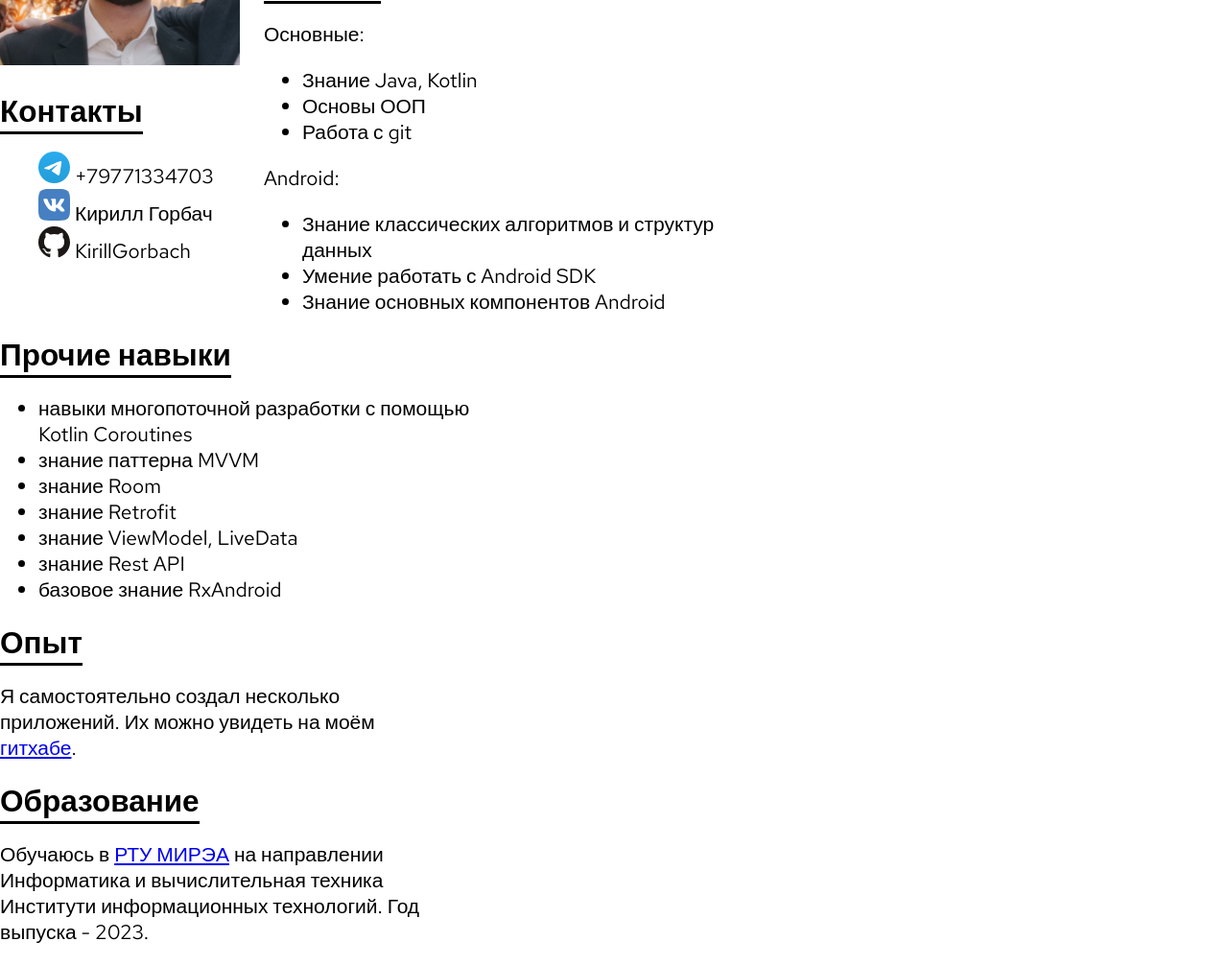
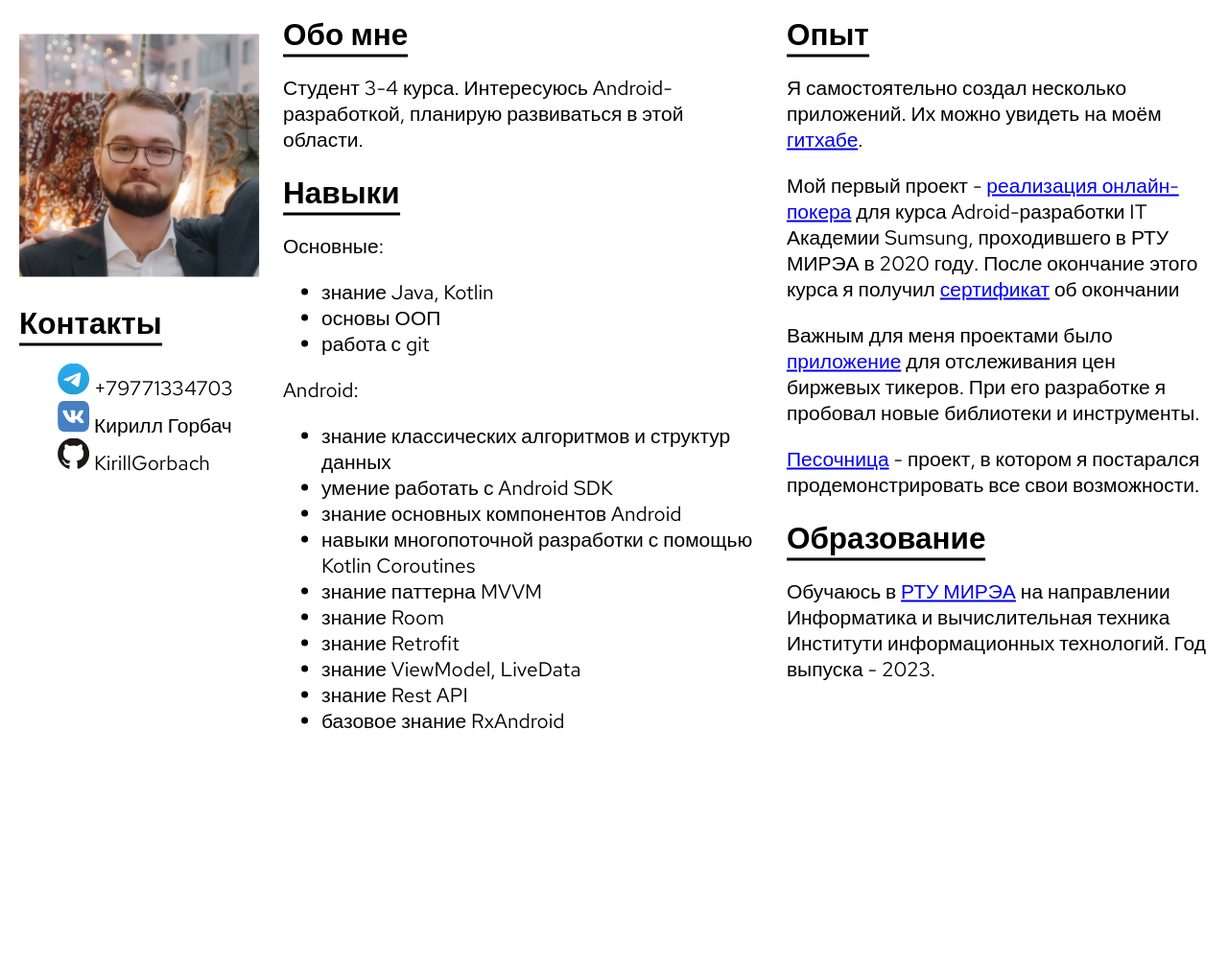
Before and after one commit to KirillGorbach/about_me, a plain HTML site: page index.html in a window 1280 px wide. Shown: the whole page at 96% size. After the commit the page ends 800 px from the top, so only its background shows below. Drawn offline with Linux system fonts and the light colour scheme.

Commit message:
Update index.html

```diff
--- a/index.html
+++ b/index.html
@@ -31,21 +31,15 @@
     <h2>Навыки</h2>
     <p>Основные:</p>
     <ul>
-      <li><span class=""></span>Знание Java, Kotlin</li>
-      <li><span class=""></span>Основы ООП</li>
-      <li><span class=""></span>Работа с git</li>
+      <li><span class=""></span>знание Java, Kotlin</li>
+      <li><span class=""></span>основы ООП</li>
+      <li><span class=""></span>работа с git</li>
     </ul>
     <p>Android:</p>
     <ul>
-      <li><span class=""></span>Знание классических алгоритмов и структур данных</li>
-      <li><span class=""></span>Умение работать с Android SDK</li>
-      <li><span class=""></span>Знание основных компонентов Android</li>
-    </ul>
-  </article>
-
-  <article class="ExpEduEn">
-    <h2>Прочие навыки</h2>
-    <ul>
+      <li><span class=""></span>знание классических алгоритмов и структур данных</li>
+      <li><span class=""></span>умение работать с Android SDK</li>
+      <li><span class=""></span>знание основных компонентов Android</li>
       <li><span class=""></span>навыки многопоточной разработки с помощью Kotlin Coroutines</li>
       <li><span class=""></span>знание паттерна MVVM</li>
       <li><span class=""></span>знание Room</li>
@@ -54,8 +48,14 @@
       <li><span class=""></span>знание Rest API</li>
       <li><span class=""></span>базовое знание RxAndroid</li>
     </ul>
+  </article>
+
+  <article class="ExpEduEn">
     <h2>Опыт</h2>
     <p class="sum">Я самостоятельно создал несколько приложений. Их можно увидеть на моём <a href="https://github.com/KirillGorbach">гитхабе</a>.</p>
+    <p class="sum">Мой первый проект - <a href="https://github.com/KirillGorbach">реализация онлайн-покера</a> для курса Adroid-разработки IT Академии Sumsung, проходившего в РТУ МИРЭА в 2020 году. После окончание этого курса я получил <a href="img/sert.jpg">сертификат</a> об окончании</p>
+    <p class="sum">Важным для меня проектами было <a href="https://github.com/KirillGorbach/Stonks">приложение</a> для отслеживания цен биржевых тикеров. При его разработке я пробовал новые библиотеки и инструменты.</p>
+    <p class="sum"><a href="https://github.com/KirillGorbach/Sandbox">Песочница</a> - проект, в котором я постарался продемонстрировать все свои возможности.</p>
     <h2>Образование</h2>
     <p class="sum">Обучаюсь в <a href="https://www.mirea.ru/">РТУ МИРЭА</a> на направлении Информатика и вычислительная техника Институти информационных технологий. Год выпуска - 2023.</p>
   </article>
```
